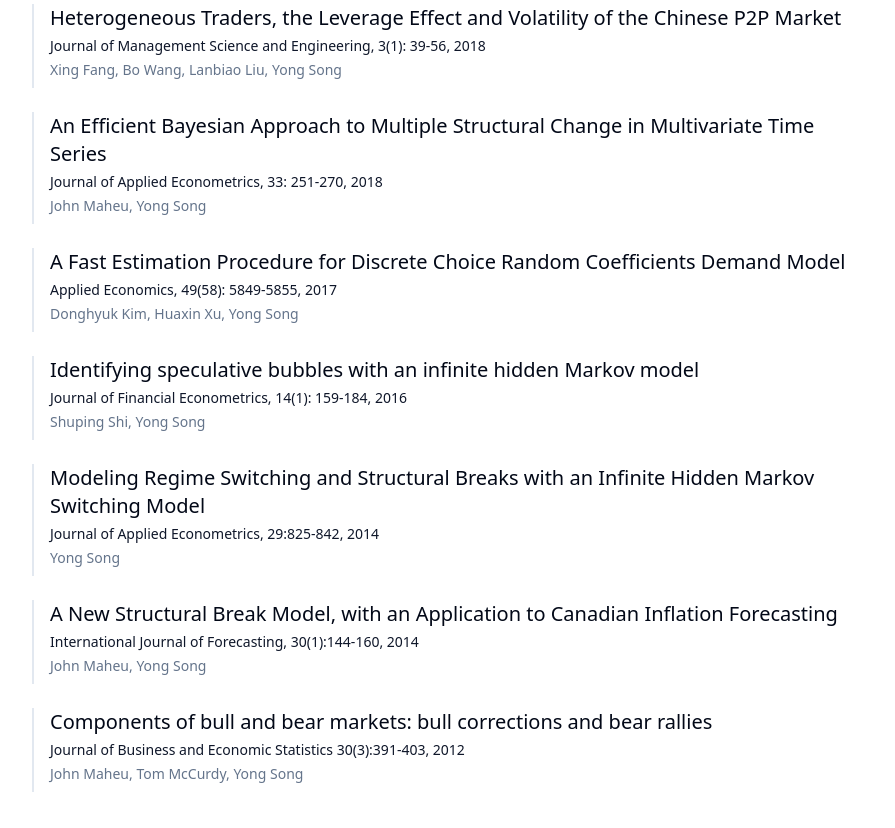
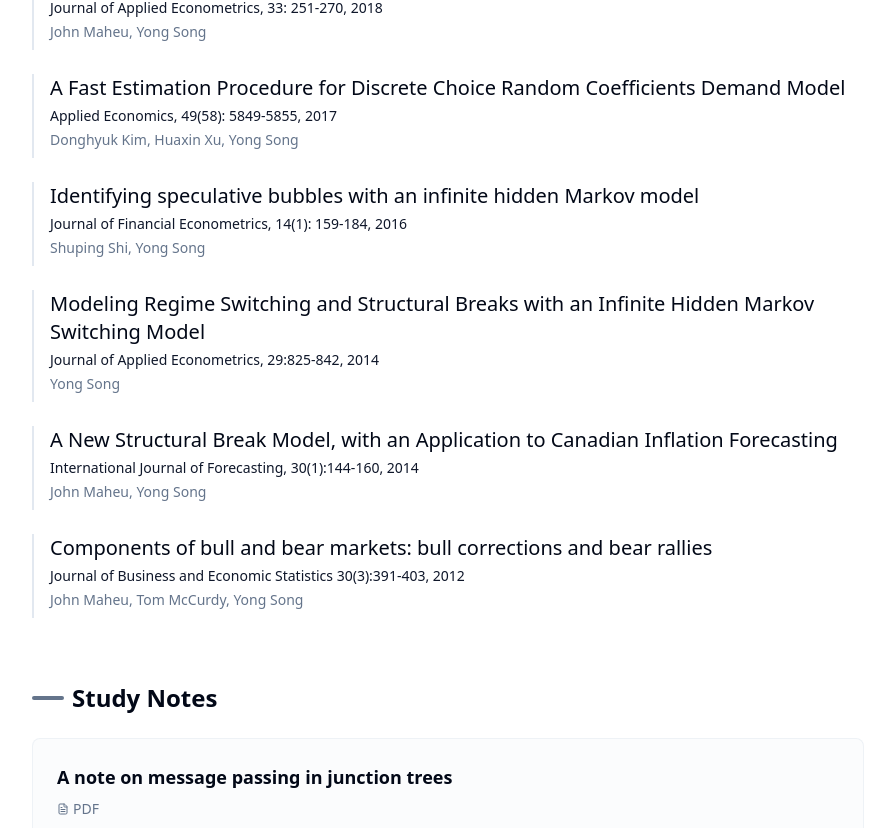
Before and after one commit to nktommy13/nktommy13.github.io, a Next.js app: page /research in a window 1280 px wide. Shown: the part 1972-2800 px from the top of the page, without its empty margins (192-1087 px from the left). Built offline with nearby package versions, Linux system fonts and the light colour scheme; a web font is replaced by a local one.

Commit message:
refactor: add study note category to research page

```diff
--- a/app/research/page.tsx
+++ b/app/research/page.tsx
@@ -159,7 +159,8 @@
 ];
 
 export default function ResearchPage() {
-    const workingPapers = papers.filter(p => !p.journal);
+    const studyNotes = papers.filter(p => p.year === "Note");
+    const workingPapers = papers.filter(p => !p.journal && p.year !== "Note");
     const publications = papers.filter(p => p.journal);
 
     const container = {
@@ -261,7 +262,40 @@
                         ))}
                     </motion.div>
                 </section>
-            </div>
-        </div>
+
+                {/* Study Notes */}
+                <section>
+                    <h2 className="text-2xl font-bold mb-6 flex items-center gap-2">
+                        <span className="w-8 h-1 bg-muted-foreground rounded-full inline-block"></span>
+                        Study Notes
+                    </h2>
+                    <motion.div
+                        variants={container}
+                        initial="hidden"
+                        animate="show"
+                        className="space-y-6"
+                    >
+                        {studyNotes.map((paper, idx) => (
+                            <motion.div key={idx} variants={item} className="bg-muted/30 border border-border/50 rounded-lg p-6 hover:bg-muted/50 transition-colors">
+                                <h3 className="text-lg font-semibold mb-2">{paper.title}</h3>
+                                <div className="flex flex-wrap gap-2">
+                                    {Object.entries(paper.links).map(([key, url]) => (
+                                        <a
+                                            key={key}
+                                            href={url}
+                                            target="_blank"
+                                            rel="noopener noreferrer"
+                                            className="inline-flex items-center text-sm font-medium text-muted-foreground hover:text-primary transition-colors"
+                                        >
+                                            <FileText className="mr-1 h-3 w-3" />
+                                            {key.toUpperCase()}
+                                        </a>
+                                    ))}
+                                </div>
+                            </motion.div>
+                        ))}
+                    </motion.div>
+                </section>
+            </div>        </div>
     );
 }
```
